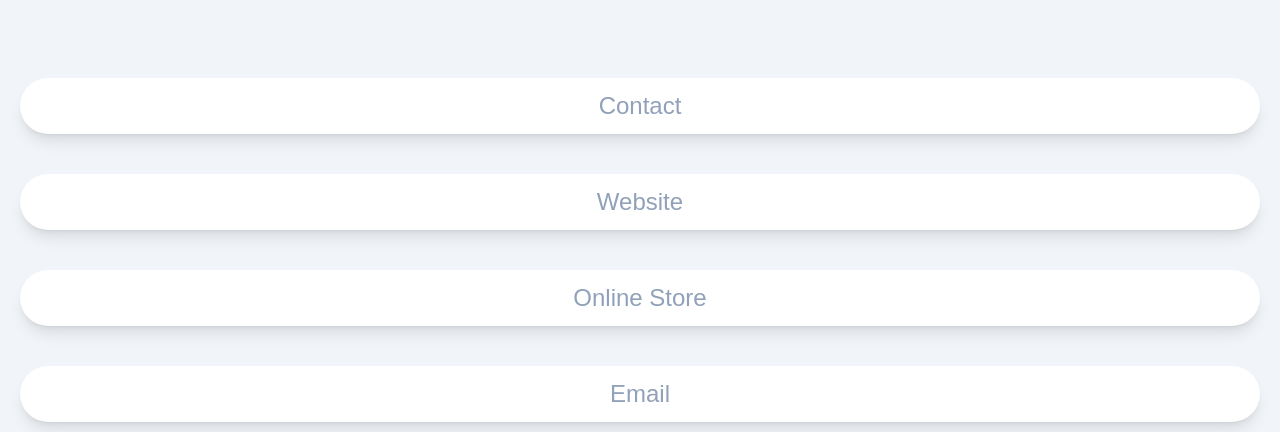
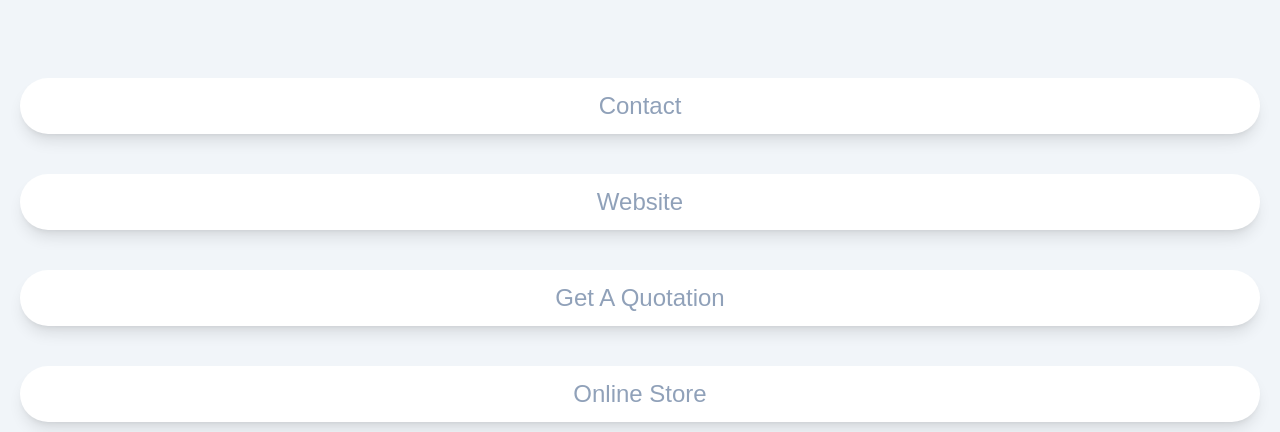
Before and after one commit to THARUUX/neo-nfc-ui-basic, a website: page index.html in a window 1280 px wide. Shown: the part 288-720 px from the top of the page. Drawn offline with nearby package versions, Linux system fonts and the light colour scheme; a web font is replaced by a local one.

Commit message:
Update index.html

```diff
--- a/index.html
+++ b/index.html
@@ -42,6 +42,7 @@
                 <div class="flex flex-col w-full gap-5 sm:gap-10 pt-20 grow">
                     <div onclick="generateVCard()" class="bg-white w-full rounded-full flex justify-center items-center py-3 text-sm sm:text-2xl font-pri shadow-lg cursor-pointer hover:scale-101 duration-300 relative group"> <span class="bg-lime-500 absolute w-0 h-full duration-300 rounded-full opacity-0 hover:opacity-100 group-hover:w-full group-hover:h-full"></span> <div class="z-10 group-hover:text-white duration-300 text-slate-400">Contact</div></div>
                     <a href="https://www.neo.lk" class="bg-white w-full rounded-full flex justify-center items-center py-3 text-sm sm:text-2xl font-pri shadow-lg cursor-pointer hover:scale-101 duration-300 relative group"> <span class="bg-lime-500 absolute w-0 h-full duration-300 rounded-full opacity-0 hover:opacity-100 group-hover:w-full group-hover:h-full"></span> <div class="z-10 group-hover:text-white duration-300 text-slate-400">Website</div></a>
+                   <a href="https://www.neo.lk" class="bg-white w-full rounded-full flex justify-center items-center py-3 text-sm sm:text-2xl font-pri shadow-lg cursor-pointer hover:scale-101 duration-300 relative group"> <span class="bg-lime-500 absolute w-0 h-full duration-300 rounded-full opacity-0 hover:opacity-100 group-hover:w-full group-hover:h-full"></span> <div class="z-10 group-hover:text-white duration-300 text-slate-400">Get A Quotation</div></a>
                     <a href="https://www.neo.lk" class="bg-white w-full rounded-full flex justify-center items-center py-3 text-sm sm:text-2xl font-pri shadow-lg cursor-pointer hover:scale-101 duration-300 relative group"> <span class="bg-lime-500 absolute w-0 h-full duration-300 rounded-full opacity-0 hover:opacity-100 group-hover:w-full group-hover:h-full"></span> <div class="z-10 group-hover:text-white duration-300 text-slate-400">Online Store</div></a>
                     <a href="mailto:info@neo.lk" class="bg-white w-full rounded-full flex justify-center items-center py-3 text-sm sm:text-2xl font-pri shadow-lg cursor-pointer hover:scale-101 duration-300 relative group"> <span class="bg-lime-500 absolute w-0 h-full duration-300 rounded-full opacity-0 hover:opacity-100 group-hover:w-full group-hover:h-full"></span> <div class="z-10 group-hover:text-white duration-300 text-slate-400">Email</div></a>
                 </div>
```
